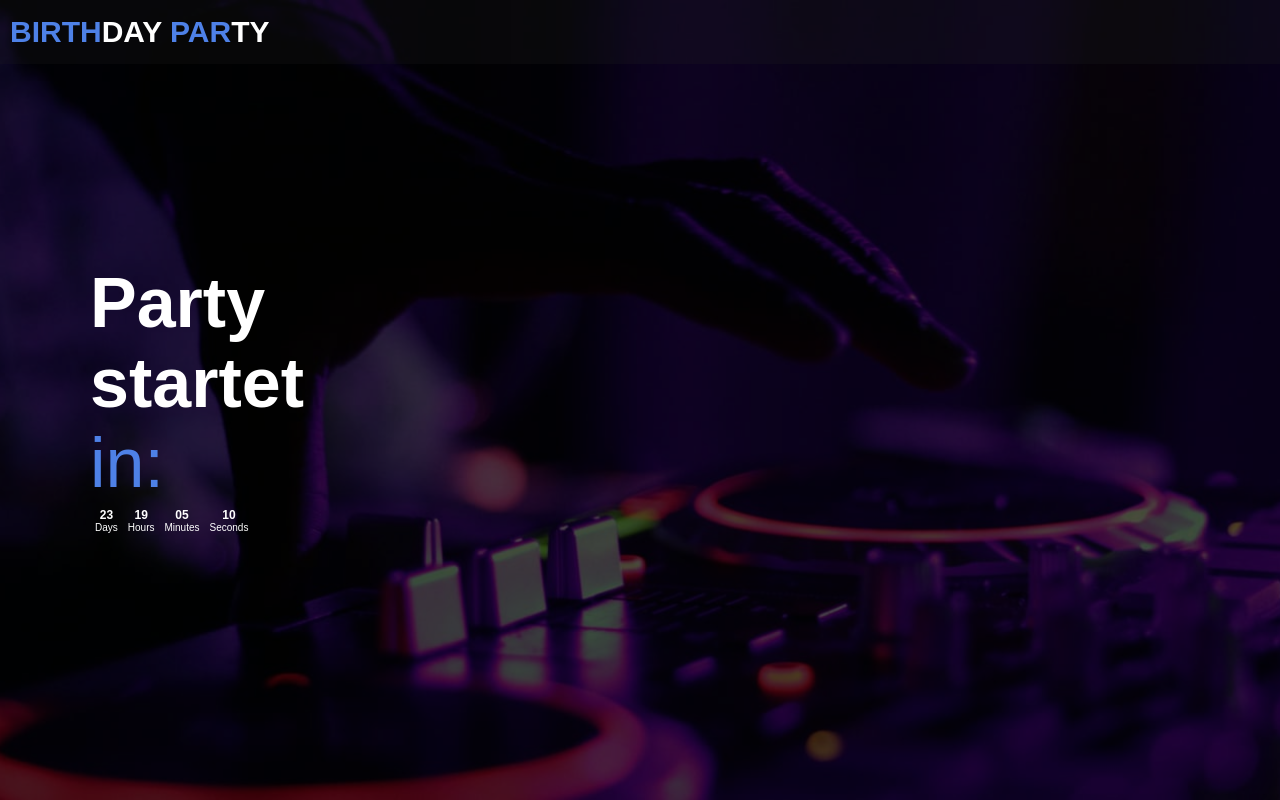
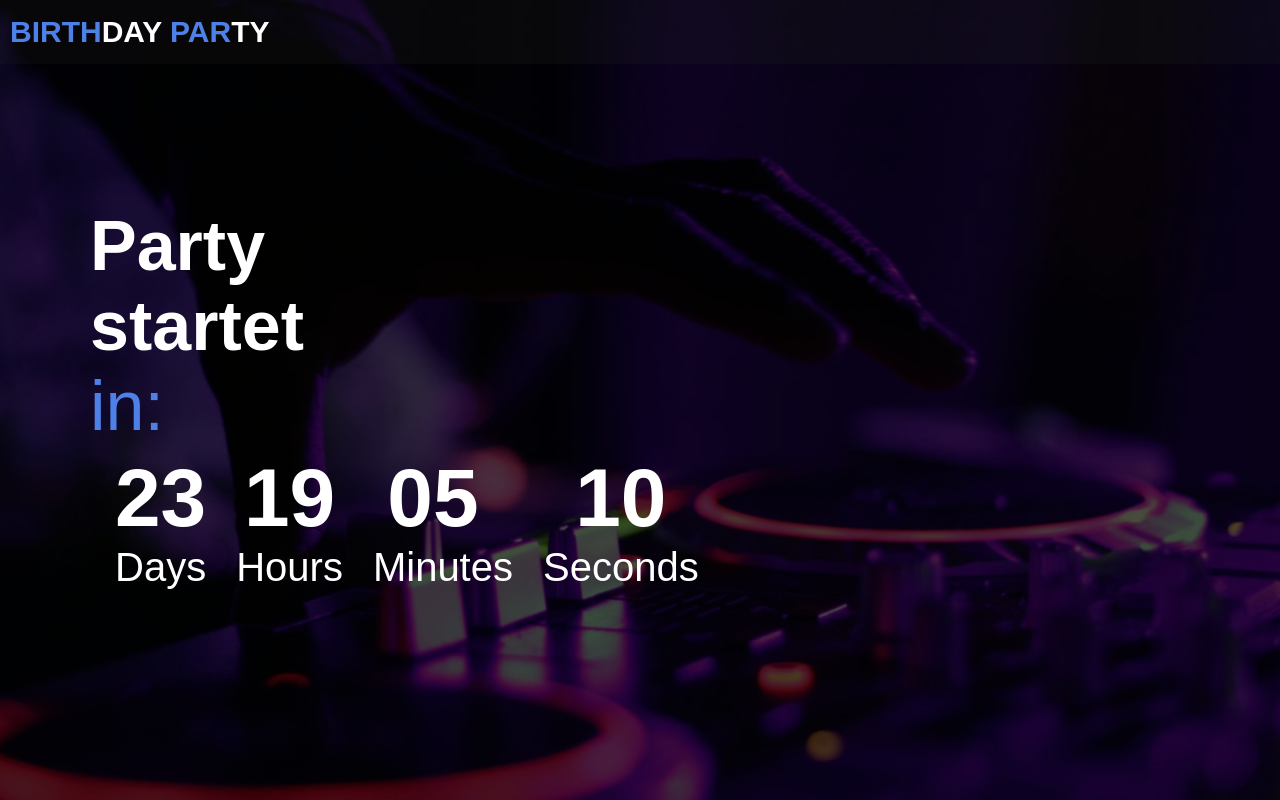
Before and after one commit to ChrisiTornado/birthday, a plain HTML site: page index.html in a window 1280 px wide. Shown: the top 800 px of the page. Drawn offline with Linux system fonts and the light colour scheme.

```diff
--- a/index.html
+++ b/index.html
@@ -33,23 +33,23 @@
         <div id="countdown" class="countdown">
 
           <div class="time">
-           <h2 id="days"></h2>
-           <small>Days</small>
+           <h2 class="space" id="days"></h2>
+           <small class="space">Days</small>
           </div>
 
           <div class="time">
-           <h2 id="hours"></h2>
-           <small>Hours</small>
+           <h2 class="space" id="hours"></h2>
+           <small class="space">Hours</small>
           </div>
 
           <div class="time">
            <h2 id="minutes"></h2>
-           <small>Minutes</small>
+           <small class="space">Minutes</small>
           </div>
 
           <div class="time">
-           <h2 id="seconds"></h2>
-           <small>Seconds</small>
+           <h2 class="space" id="seconds"></h2>
+           <small class="space">Seconds</small>
           </div>
 
          </div>
--- a/style.css
+++ b/style.css
@@ -63,6 +63,9 @@
     padding: 0;
 }
 
+.day {
+	margin-right: 15px;
+}
 
 h3{
 	font-size: 1.4rem;
@@ -310,6 +313,7 @@
 	color: transparent;
 	animation: text_reveal 0.5s ease forwards;
 	animation-delay: 2.5s;
+	justify-content: center;
 }
 
 
@@ -320,13 +324,15 @@
 		margin: 5px;
 	}
 	.time h2 {
-		font-size: 12px;
+		font-size: 82px;
 	}
 	.time small {
-		font-size: 10px;
+		font-size: 40px;
 	}
 
-
+.space {
+	margin-left:20px
+}
 #hero h1:nth-child(1) {
 	animation-delay: 1s;
 }
```
